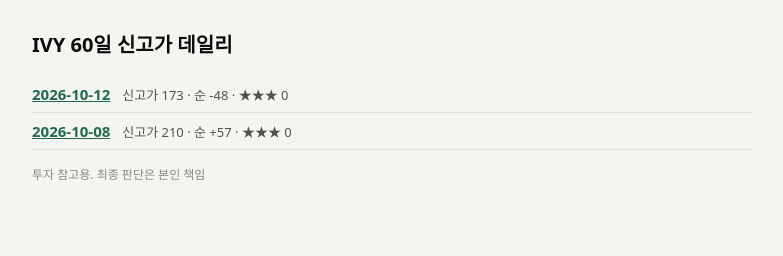
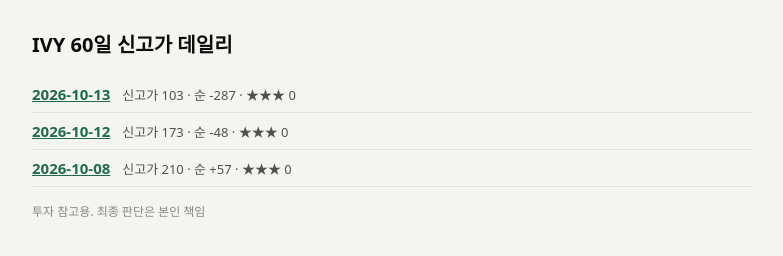
Before and after one commit to newwild3-cmyk/ivyreports, a plain HTML site: page high60/index.html in a window 1280 px wide. Shown: the whole page, without its empty margins (248-1031 px from the left). Drawn offline with Linux system fonts and the light colour scheme.

Commit message:
high60 index

```diff
--- a/high60/index.html
+++ b/high60/index.html
@@ -1 +1 @@
-<!doctype html><html lang="ko"><head><meta charset="utf-8"><meta name="viewport" content="width=device-width,initial-scale=1"><title>60일 신고가 데일리 — 목록</title><style>body{font:15px/1.6 system-ui,"Apple SD Gothic Neo","Noto Sans KR",sans-serif;max-width:720px;margin:0 auto;padding:16px;background:#f4f4f1;color:#0b0b0b}h1{font-size:20px}a{color:#1f6b4a;font-weight:600}li{padding:6px 0;border-bottom:1px solid #e1e0d9;list-style:none}span{color:#52514e;font-size:13px;margin-left:8px}ul{padding:0}@media(prefers-color-scheme:dark){body{background:#0d0d0d;color:#fff}a{color:#5cc08f}li{border-color:#2c2c2a}span{color:#c3c2b7}}</style></head><body><h1>IVY 60일 신고가 데일리</h1><ul><li><a href="2026-10-12.html">2026-10-12</a> <span>신고가 173 · 순 -48 · ★★★ 0</span></li><li><a href="2026-10-08.html">2026-10-08</a> <span>신고가 210 · 순 +57 · ★★★ 0</span></li></ul><p style="color:#898781;font-size:12px">투자 참고용. 최종 판단은 본인 책임</p></body></html>
+<!doctype html><html lang="ko"><head><meta charset="utf-8"><meta name="viewport" content="width=device-width,initial-scale=1"><title>60일 신고가 데일리 — 목록</title><style>body{font:15px/1.6 system-ui,"Apple SD Gothic Neo","Noto Sans KR",sans-serif;max-width:720px;margin:0 auto;padding:16px;background:#f4f4f1;color:#0b0b0b}h1{font-size:20px}a{color:#1f6b4a;font-weight:600}li{padding:6px 0;border-bottom:1px solid #e1e0d9;list-style:none}span{color:#52514e;font-size:13px;margin-left:8px}ul{padding:0}@media(prefers-color-scheme:dark){body{background:#0d0d0d;color:#fff}a{color:#5cc08f}li{border-color:#2c2c2a}span{color:#c3c2b7}}</style></head><body><h1>IVY 60일 신고가 데일리</h1><ul><li><a href="2026-10-13.html">2026-10-13</a> <span>신고가 103 · 순 -287 · ★★★ 0</span></li><li><a href="2026-10-12.html">2026-10-12</a> <span>신고가 173 · 순 -48 · ★★★ 0</span></li><li><a href="2026-10-08.html">2026-10-08</a> <span>신고가 210 · 순 +57 · ★★★ 0</span></li></ul><p style="color:#898781;font-size:12px">투자 참고용. 최종 판단은 본인 책임</p></body></html>
```
